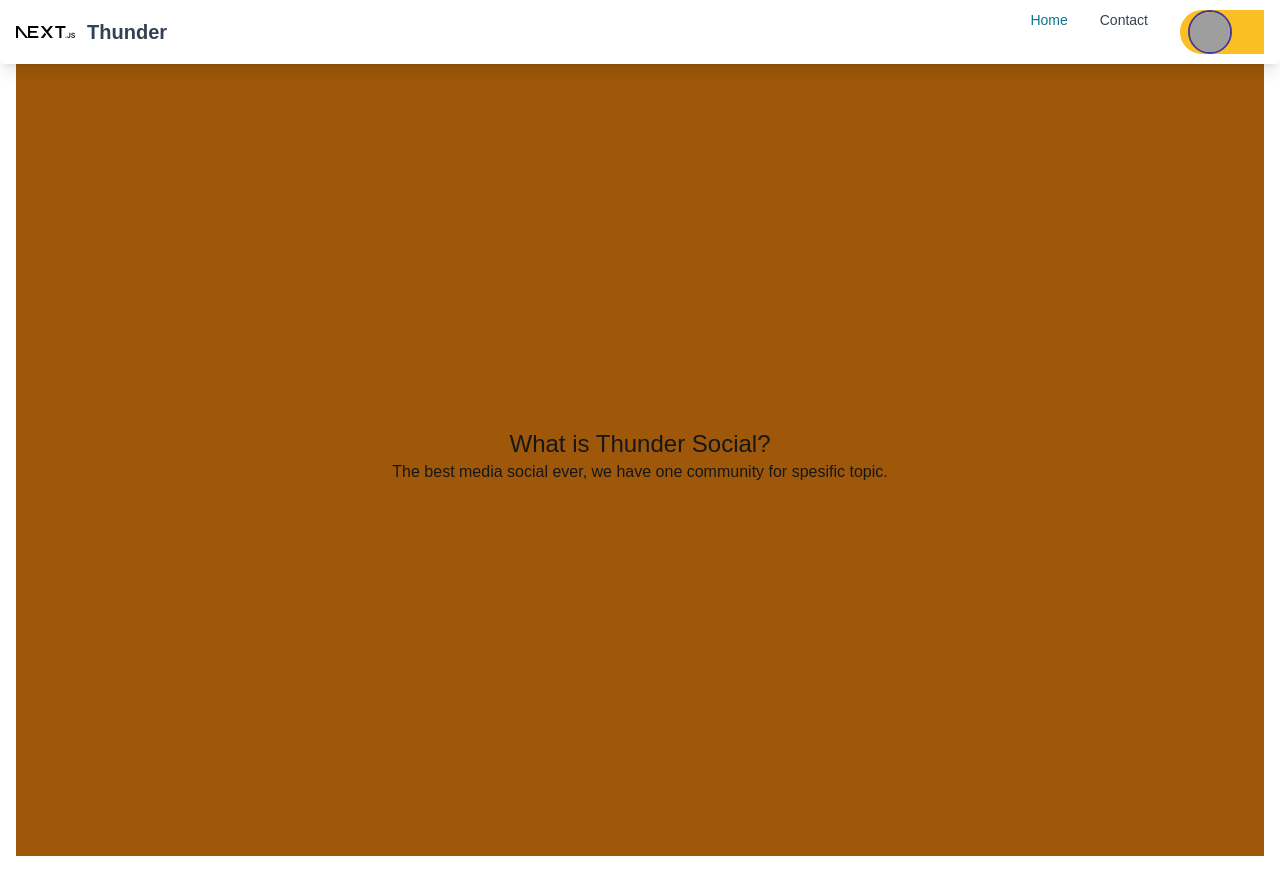
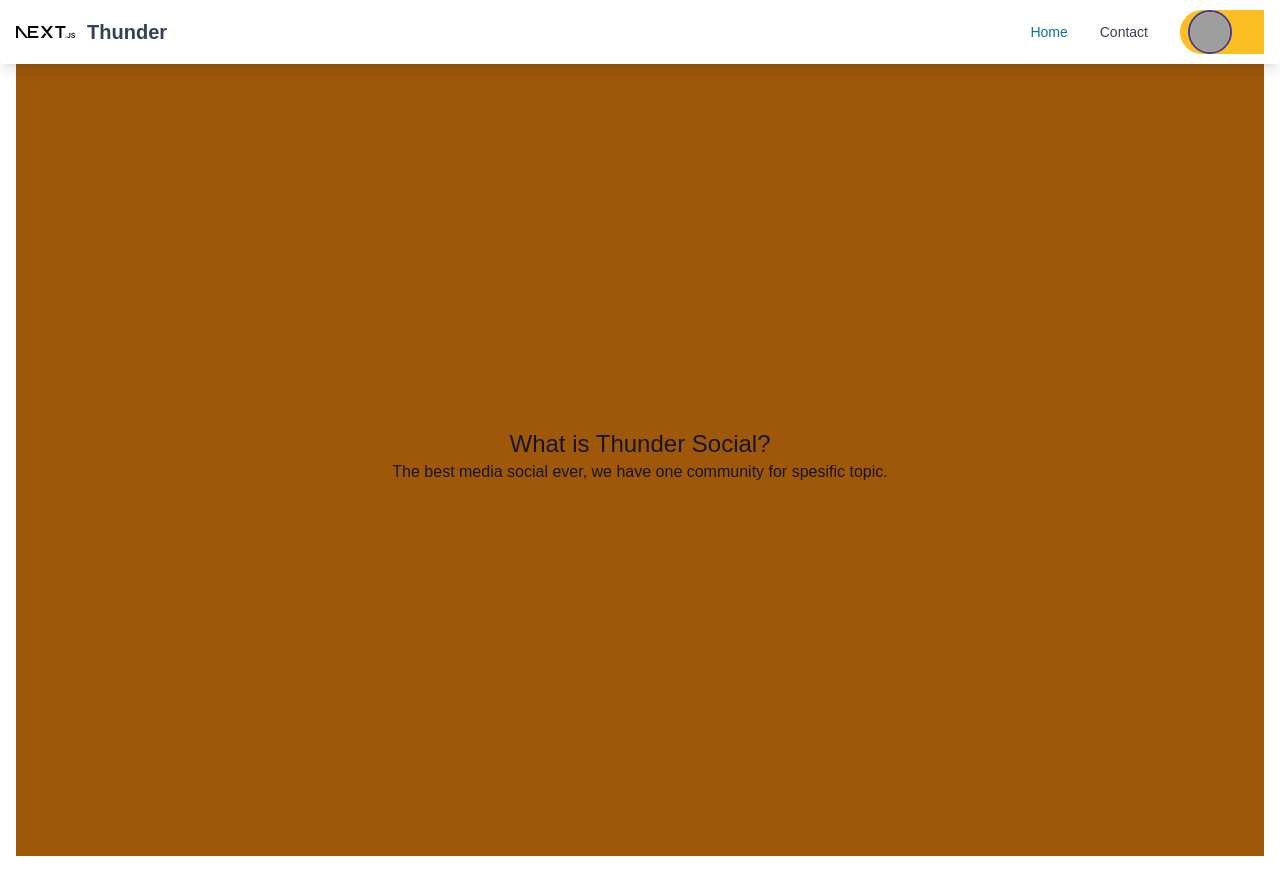
Before and after one commit to Muhammad-Yuda-Yudistira-00/project-c-02, a Next.js app: page / in a window 1280 px wide. Built offline with nearby package versions, Linux system fonts and the light colour scheme; grey boxes are pictures that could not be loaded.

Commit message:
Fix teks Navbar to center

```diff
--- a/app/components/MyNavbar.tsx
+++ b/app/components/MyNavbar.tsx
@@ -20,10 +20,10 @@ export function MyNavbar() {
         </Navbar.Brand>
         <Navbar.Toggle />
         <Navbar.Collapse>
-          <Navbar.Link href="/" active>
+          <Navbar.Link className="h-full w-full flex justify-center items-center" href="/" active>
             Home
           </Navbar.Link>
-          <Navbar.Link href="#">Contact</Navbar.Link>
+          <Navbar.Link className="h-full w-full flex justify-center items-center" href="#">Contact</Navbar.Link>
           {user ? <UserDropdown>
               <Avatar img="https://avatar.iran.liara.run/public/job/farmer/male" alt="avatar of Jese" rounded className="border-2 rounded-full border-indigo-800" />
           </UserDropdown> : (
```
